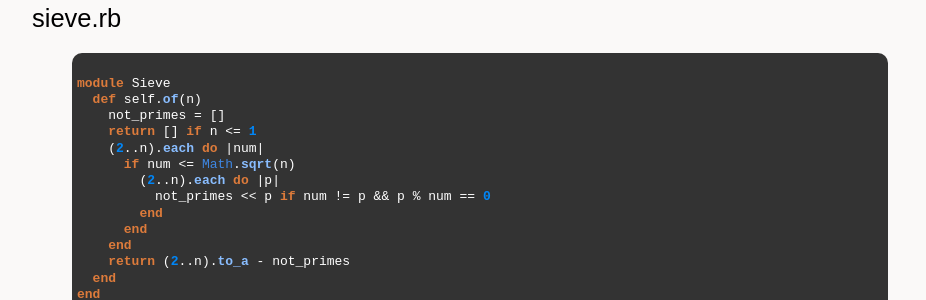
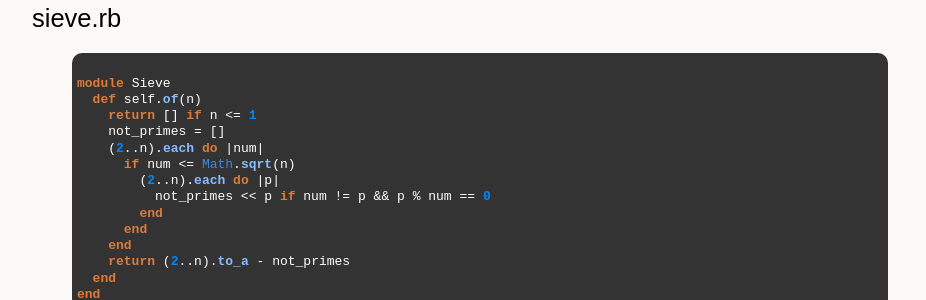
Before and after one commit to sl4m/sl4m.github.com, a Jekyll site: the page built from _posts/2010-09-09-sieve-of-erathosthenes-with-rspec.markdown, in a window 1280 px wide. Shown: the part 913-1213 px from the top of the page, without its empty margins (160-1086 px from the left). Built offline with Jekyll 4.4.1, drawn with Linux system fonts in a browser that asks for light colours; comment, search, counter and statistics services are not loaded.

Commit message:
updated code

```diff
--- a/_posts/2010-09-09-sieve-of-erathosthenes-with-rspec.markdown
+++ b/_posts/2010-09-09-sieve-of-erathosthenes-with-rspec.markdown
@@ -48,8 +48,8 @@ end
 {% highlight ruby %}
 module Sieve
   def self.of(n)
+    return [] if n <= 1
     not_primes = []
-    return [] if n <= 1
     (2..n).each do |num|
       if num <= Math.sqrt(n)
         (2..n).each do |p|
```
